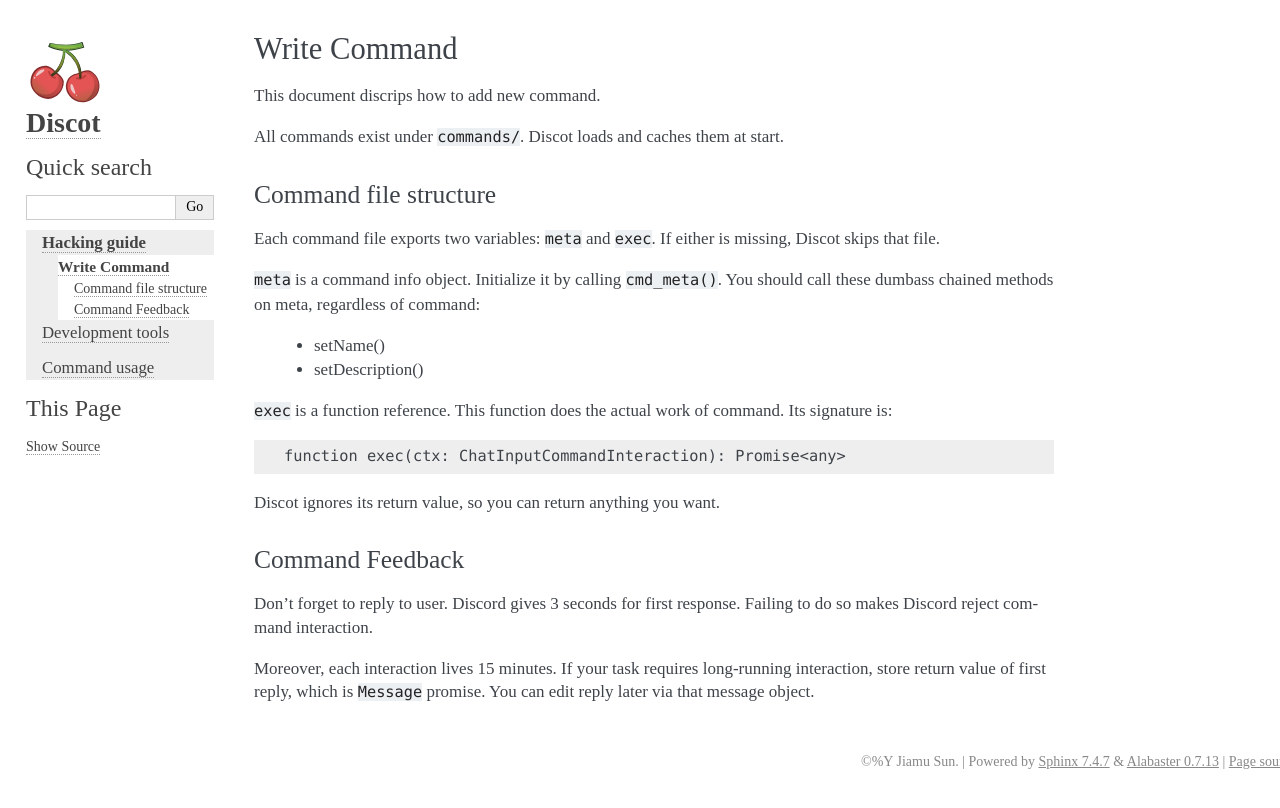
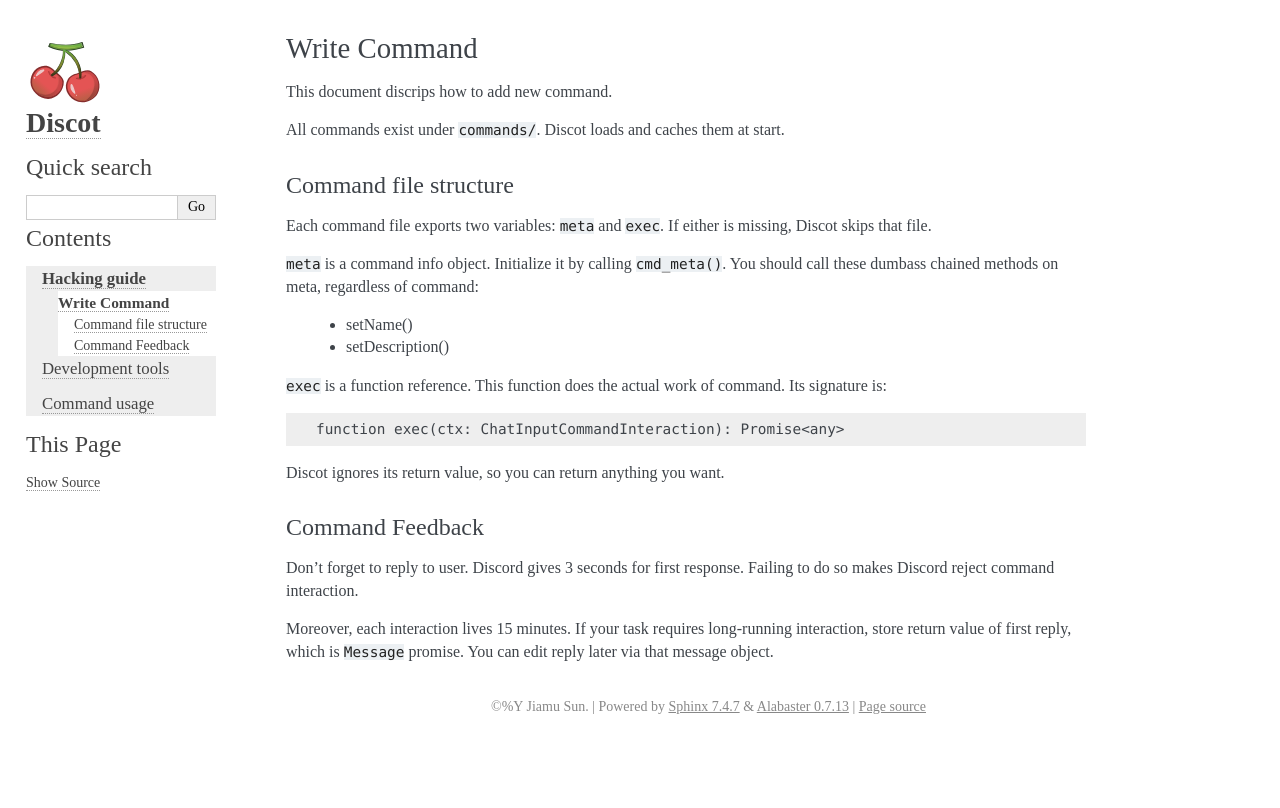
Before and after one commit to barroit/discot, a Sphinx documentation site: the page built from Documentation/hacking/write-command.rst, in a window 1280 px wide. Shown: the top 808 px of the page. Built offline with Sphinx 7.4.7, drawn with Linux system fonts in a browser that asks for light colours; pages that are not in the unit, such as notebooks, are missing from menus.

Commit message:
docs: add toc toggle for small screens
Signed-off-by: Jiamu Sun <barroit@linux.com>

```diff
--- a/Documentation/conf.py
+++ b/Documentation/conf.py
@@ -34,9 +34,10 @@
 
 html_theme_options = {
 	'description': version,
-	'page_width': '80rem',
-	'sidebar_width': '13rem',
+	'page_width': '65em',
+	'sidebar_width': '15em',
 	'fixed_sidebar': 'true',
+	'font_size': 'inherit',
 	'font_family': 'serif',
 }
 
--- a/Documentation/sphinx/static/custom.css
+++ b/Documentation/sphinx/static/custom.css
@@ -16,8 +16,13 @@
 	font-size: 110%;
 }
 
-div.footer, div.document {
+div.document {
 	margin: 2rem 1rem 0 1rem;
+	width: auto;
+}
+
+div.footer {
+	margin-left: 1rem;
 }
 
 div.sphinxsidebarwrapper p.logo {
--- a/Documentation/sphinx/static/toc.css
+++ b/Documentation/sphinx/static/toc.css
@@ -1,25 +1,64 @@
 /* SPDX-License-Identifier: GPL-3.0-or-later */
 
-div.tocwrapper li.toctree-l1 {
+label.toc-toggle-btn {
+	display: none;
+}
+
+label.toc-toggle-btn:after {
+	content: "[Hide]";
+}
+
+input[type=checkbox]:checked ~ label.toc-toggle-btn:after {
+	content: "[Show]";
+}
+
+input.toc-toggle {
+	display: none;
+}
+
+@media screen and (max-width: 65em)
+{
+
+label.toc-toggle-btn {
+	display: inline;
+	font-weight: bold;
+	font-size: larger;
+}
+
+input[type=checkbox]:checked ~ div.toc-content {
+	display: none;
+}
+
+h3.toc-title {
+	display: inline;
+}
+
+div.toc-content a {
+	color: black;
+}
+
+} /* @media screen and (max-width: 875px) */
+
+div.toc-content li.toctree-l1 {
 	margin-left: 1rem;
 }
 
-div.tocwrapper li.toctree-l2, div.tocwrapper li.toctree-l3 {
+div.toc-content li.toctree-l2, div.toc-content li.toctree-l3 {
 	list-style-type: none;
 }
 
-div.tocwrapper li.current ul {
+div.toc-content li.current ul {
 	margin-left: 1rem;
 }
 
-div.tocwrapper li.current > a {
+div.toc-content li.current > a {
 	font-weight: 600;
 }
 
-div.tocwrapper {
+div.toc-content {
 	background-color: #eeeeee;
 }
 
-div.tocwrapper li.current ul {
+div.toc-content li.current ul {
 	background-color: #ffffff;
 }
--- a/Documentation/sphinx/templates/discot-toc.html
+++ b/Documentation/sphinx/templates/discot-toc.html
@@ -1,5 +1,9 @@
 <!-- SPDX-License-Identifier: GPL-3.0-or-later -->
 
-<div class='tocwrapper'>
+<h3 class='toc-title'>Contents</h3>
+<input type='checkbox' class='toc-toggle' id='toc-toggle' checked/>
+<label class='toc-toggle-btn' for='toc-toggle'></label>
+
+<div class='toc-content' id='toc-content'>
   {{ toctree(maxdepth=3) }}
 </div>
```
